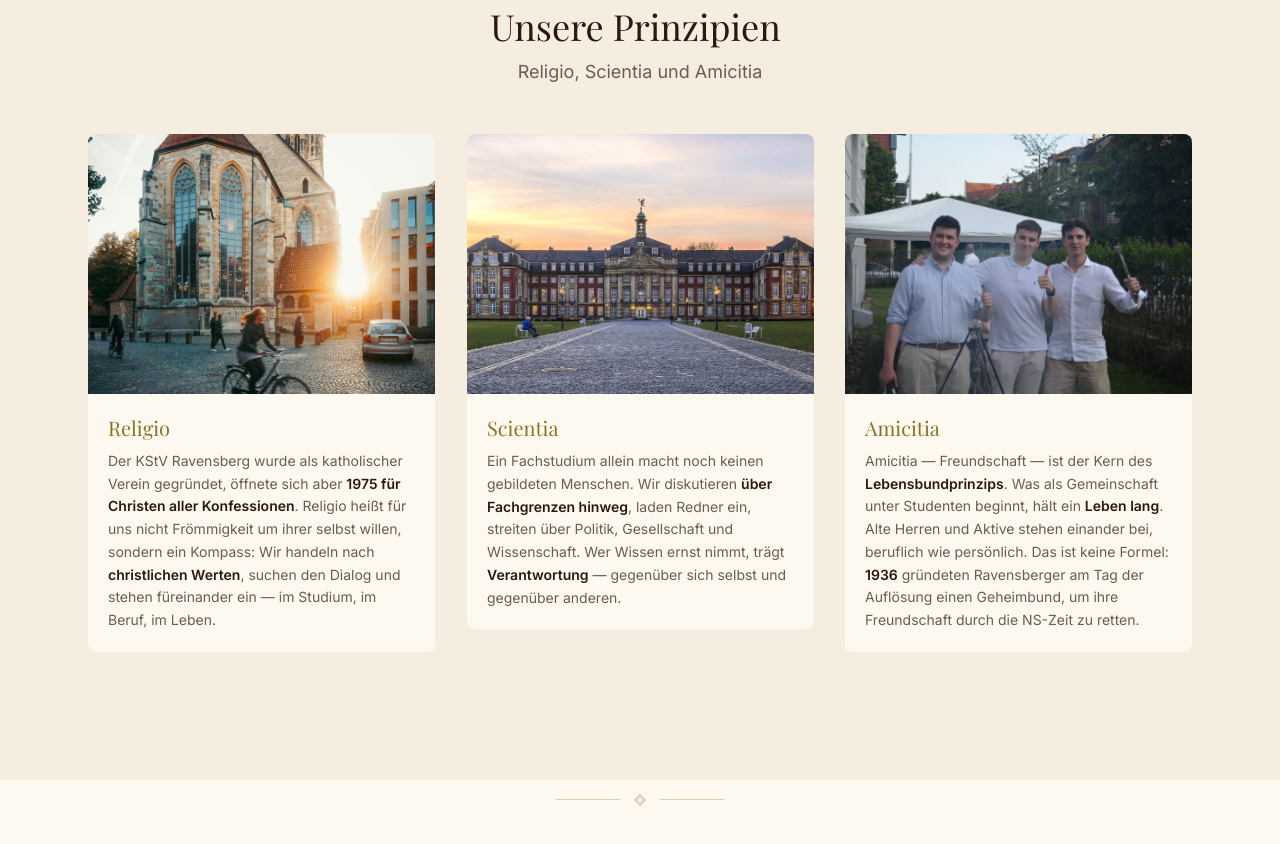
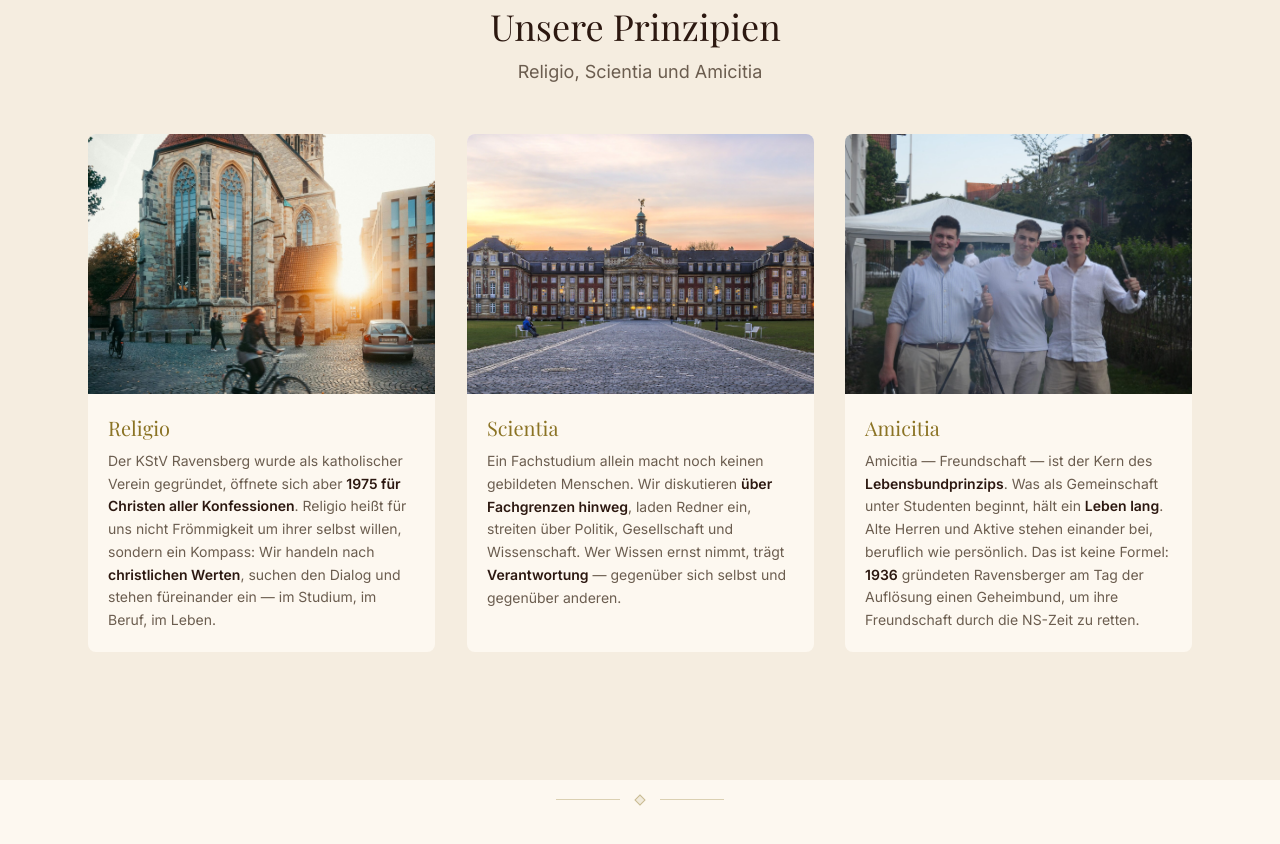
Before and after one commit to yungweng/ravensberg, a Next.js app: page / in a window 1280 px wide. Shown: the part 1680-2524 px from the top of the page. Built offline with nearby package versions, Linux system fonts and the light colour scheme; a web font is replaced by a local one.

Commit message:
fix: make Prinzipien cards equal height, update deploy docs
Match the Vorstand card pattern by lifting ScrollReveal to the parent
level and propagating h-full through ScrollReveal → TiltCard → card div.
Update CLAUDE.md with rsync/SSH deploy details and cache purge notes.

```diff
--- a/src/components/PrinzipCard.tsx
+++ b/src/components/PrinzipCard.tsx
@@ -1,17 +1,14 @@
 import Image from "next/image";
 import type { Prinzip } from "@/data/prinzipien";
-import { ScrollReveal } from "@/components/ScrollReveal";
 import { richText } from "@/lib/richText";
 
 interface PrinzipCardProps {
   prinzip: Prinzip;
-  delay?: number;
 }
 
-export function PrinzipCard({ prinzip, delay = 0 }: PrinzipCardProps) {
+export function PrinzipCard({ prinzip }: PrinzipCardProps) {
   return (
-    <ScrollReveal delay={delay}>
-      <div className="rounded-lg overflow-hidden bg-background transition-shadow duration-300 hover:shadow-lg">
+    <div className="rounded-lg overflow-hidden bg-background transition-shadow duration-300 hover:shadow-lg h-full">
       <div className="relative aspect-[4/3] overflow-hidden">
         <Image
           src={prinzip.image}
@@ -26,6 +23,5 @@ export function PrinzipCard({ prinzip, delay = 0 }: PrinzipCardProps) {
         <p className="text-muted-fg text-sm leading-relaxed">{richText(prinzip.description)}</p>
       </div>
     </div>
-    </ScrollReveal>
   );
 }
--- a/src/components/Prinzipien.tsx
+++ b/src/components/Prinzipien.tsx
@@ -18,9 +18,11 @@ export function Prinzipien() {
       </ScrollReveal>
       <div className="grid grid-cols-1 md:grid-cols-3 gap-8">
         {prinzipien.map((prinzip, index) => (
-          <TiltCard key={prinzip.name}>
-            <PrinzipCard prinzip={prinzip} delay={index * 0.1} />
-          </TiltCard>
+          <ScrollReveal key={prinzip.name} delay={index * 0.1} className="h-full">
+            <TiltCard className="h-full">
+              <PrinzipCard prinzip={prinzip} />
+            </TiltCard>
+          </ScrollReveal>
         ))}
       </div>
     </Section>
```
Also changed, not shown: 1 other file (tests, documents, lock files or other folders). Lines whose indentation alone changed are shown as unchanged.
